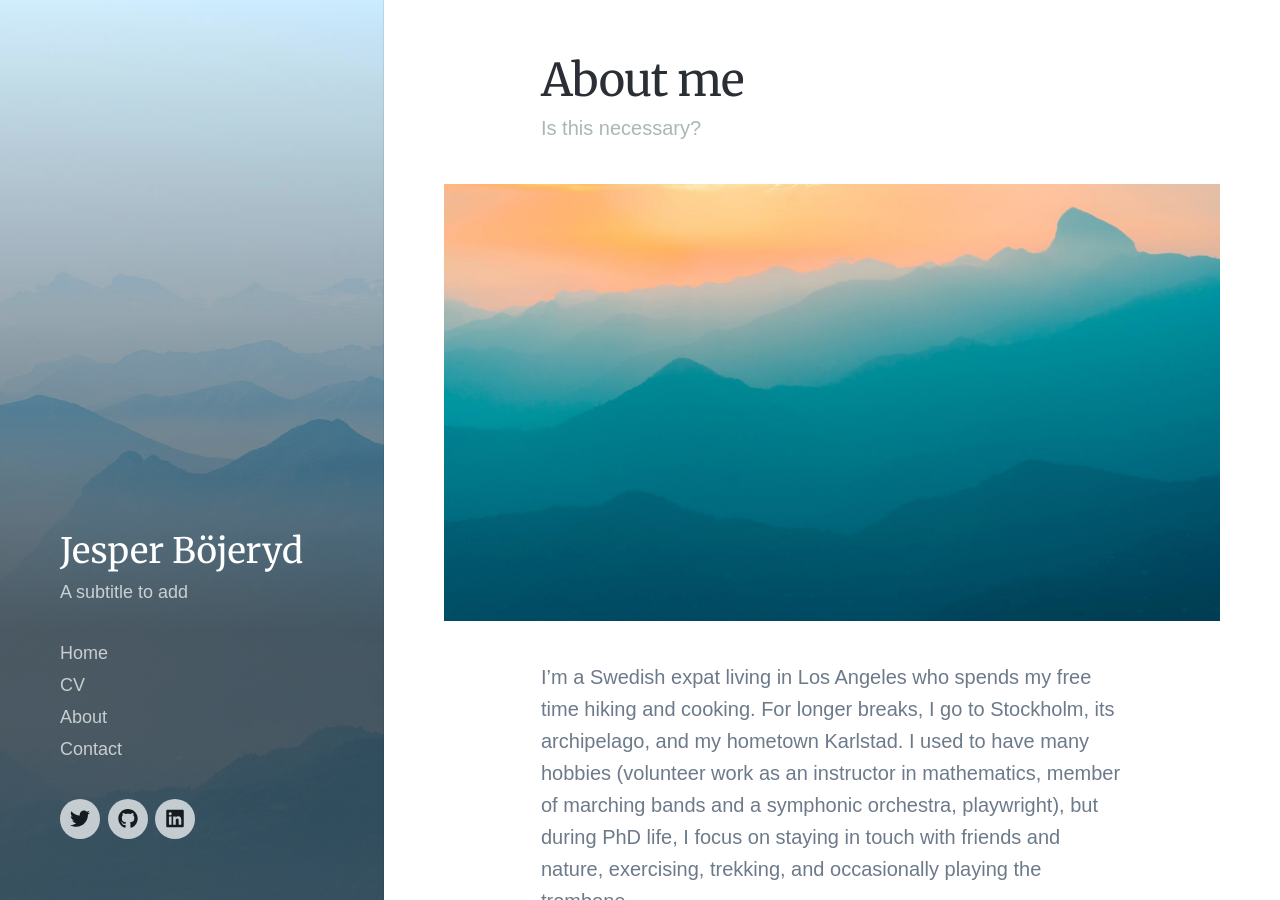
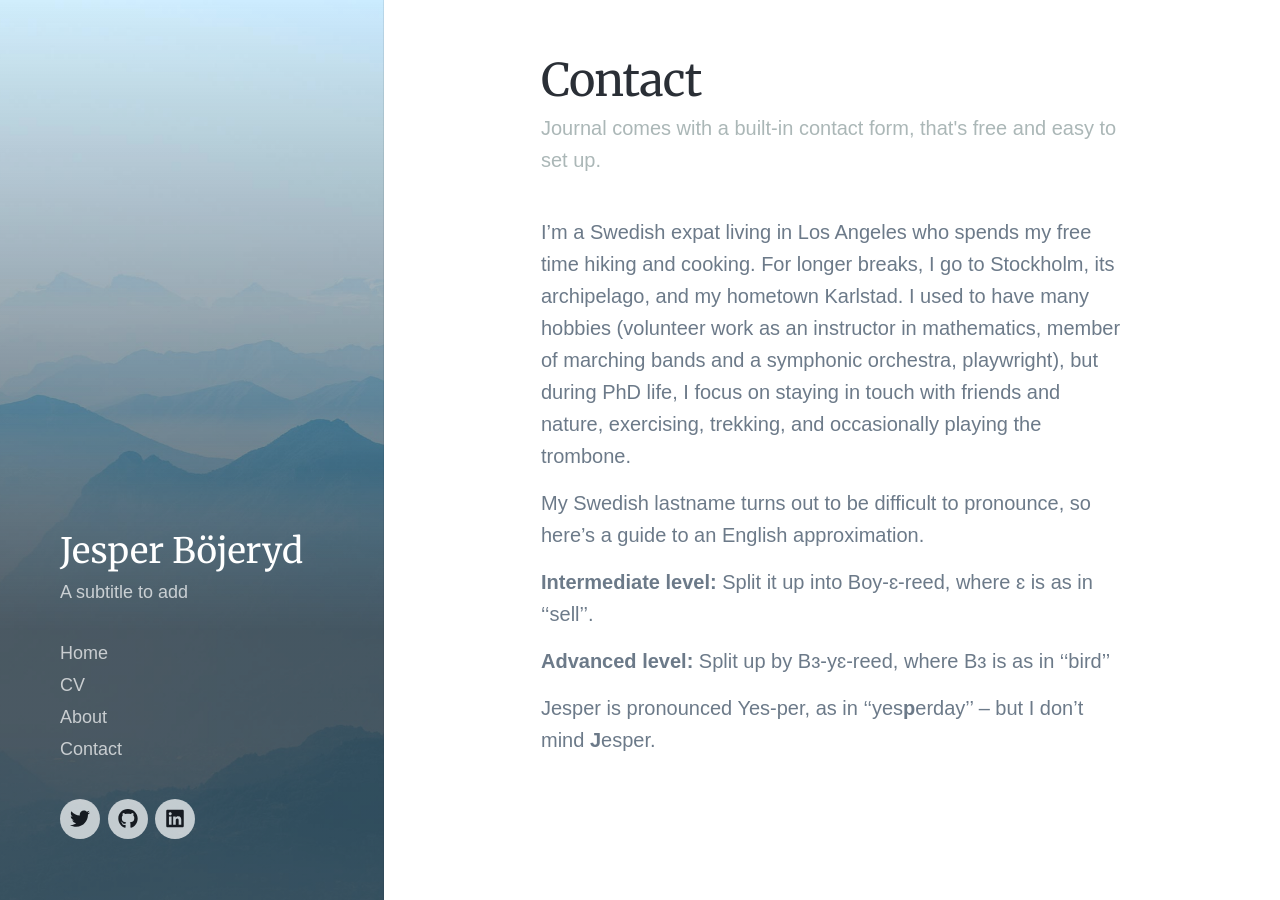
Before and after one commit to bojeryd91/bojeryd91.github.io, a Jekyll site: the page built from _pages/about.md, in a window 1280 px wide and 900 px high. Built offline with Jekyll 4.4.1, drawn with Linux system fonts in a browser that asks for light colours; nearby versions of some CDN libraries; some web fonts are replaced.

Commit message:
Update about.md

```diff
--- a/_pages/about.md
+++ b/_pages/about.md
@@ -1,11 +1,9 @@
 ---
-title: About me
-subtitle: Is this necessary?
+title: Contact
+subtitle: Journal comes with a built-in contact form, that's free and easy to set up.
 description: A stunning personal blog Jekyll theme with an image-focused design.
 featured_image: /images/demo/demo-portrait.jpg
 ---
-
-![](/images/demo/demo-landscape.jpg)
 
 I'm a Swedish expat living in Los Angeles who spends my free time hiking and cooking. For longer breaks, I go to Stockholm, its archipelago, and my hometown Karlstad. I used to have many hobbies (volunteer work as an instructor in mathematics, member of marching bands and a symphonic orchestra, playwright), but during PhD life, I focus on staying in touch with friends and nature, exercising, trekking, and occasionally playing the trombone.
 
```
